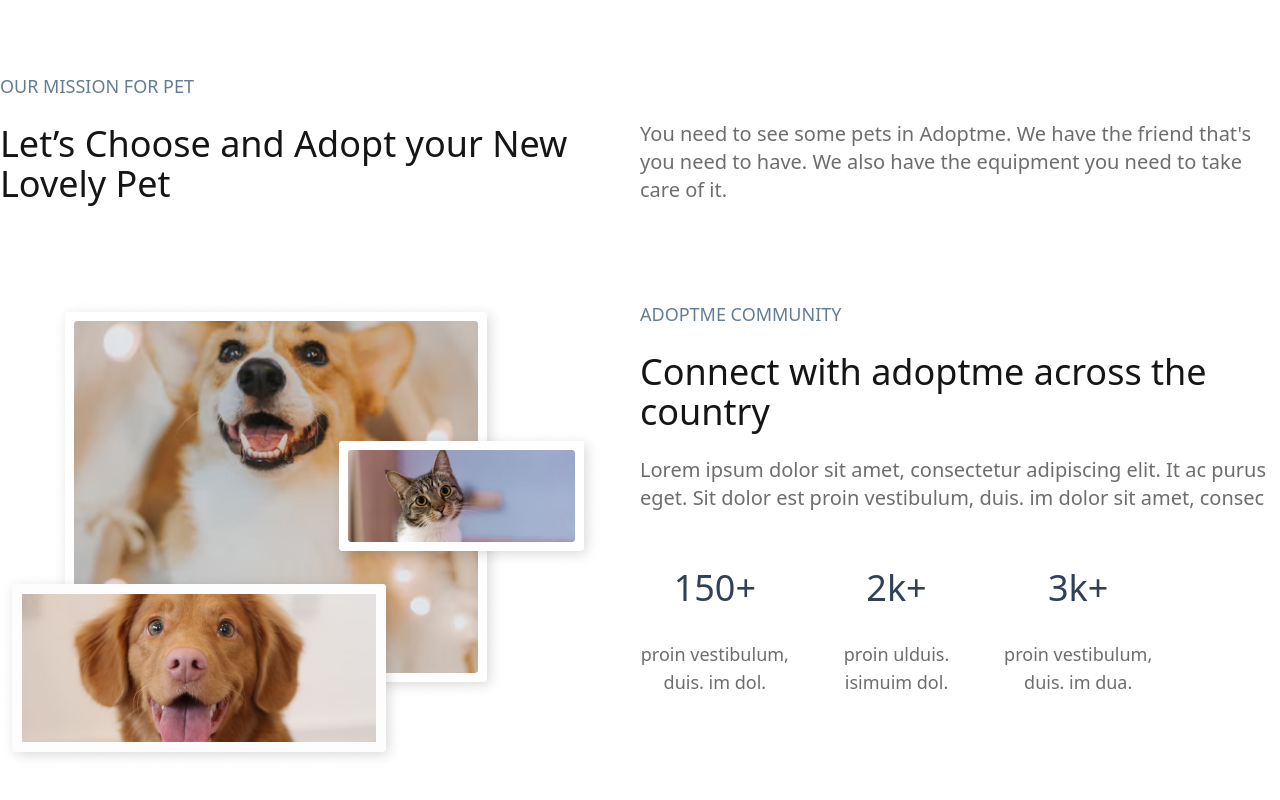
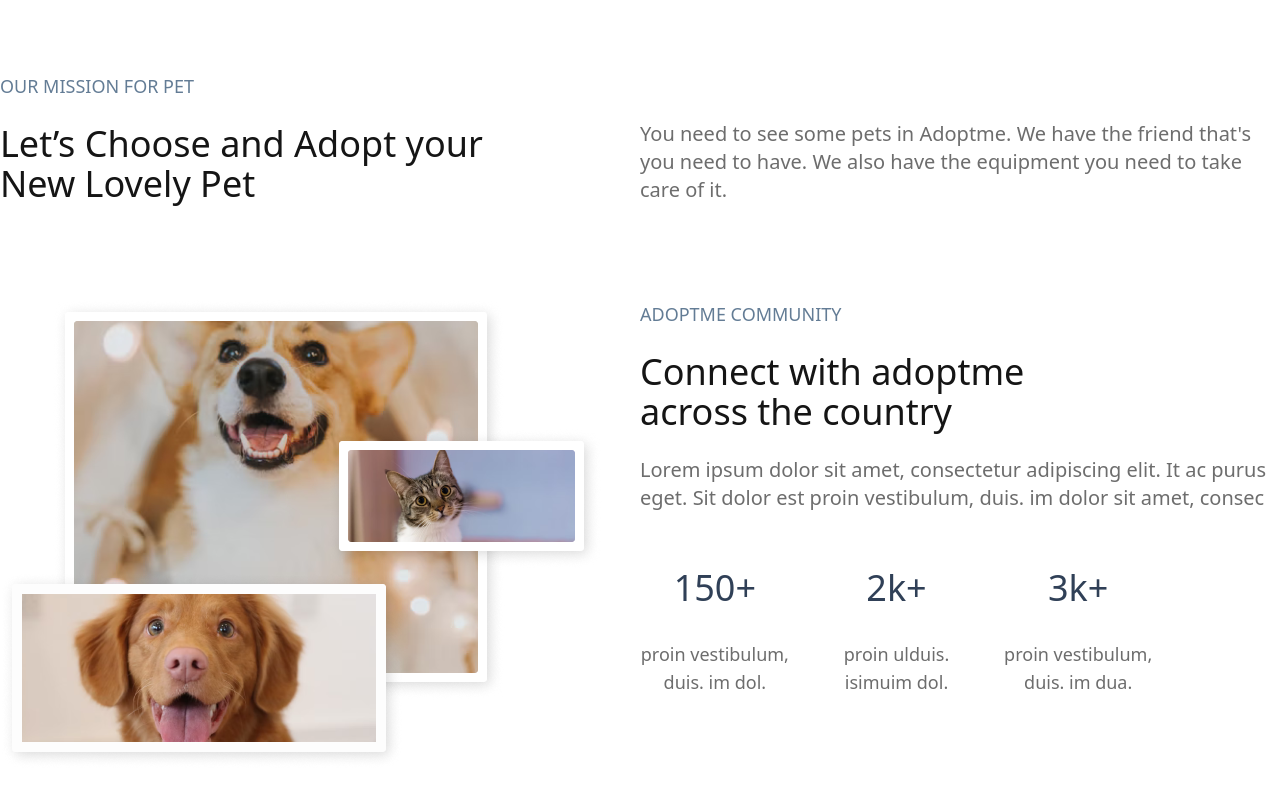
Before and after one commit to anwsaif/adoptme-landing-page, a React (Vite) app: page / in a window 1280 px wide. Shown: the part 800-1600 px from the top of the page. Built offline with nearby package versions, Linux system fonts and the light colour scheme.

Commit message:
style: add max-w for Slogan

```diff
--- a/src/ui/Slogan.jsx
+++ b/src/ui/Slogan.jsx
@@ -2,7 +2,7 @@ import React from 'react'
 
 function Slogan({slogan}) {
   return (
-    <div className="text-dark text-3xl lg:text-4xl">{slogan}</div>
+    <div className="text-dark text-3xl lg:text-4xl max-w-[485px]">{slogan}</div>
   )
 }
 
```
